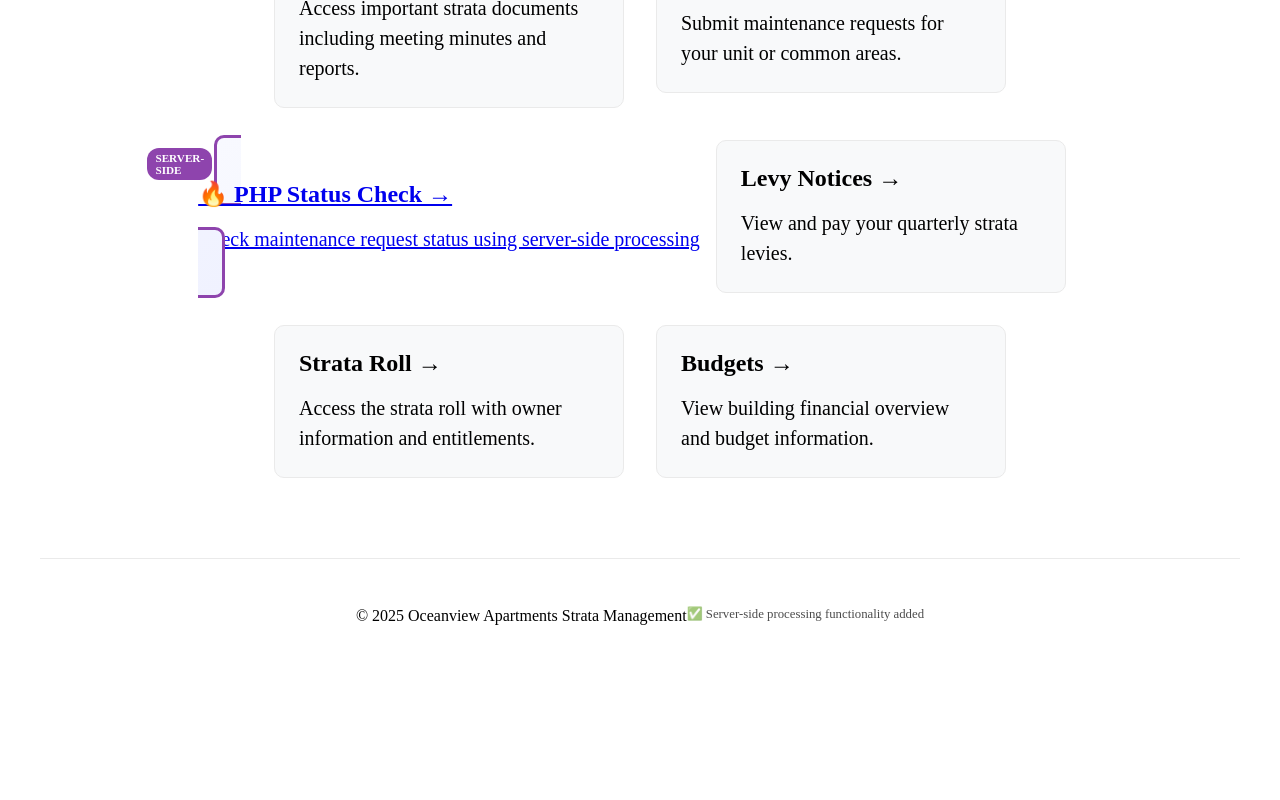
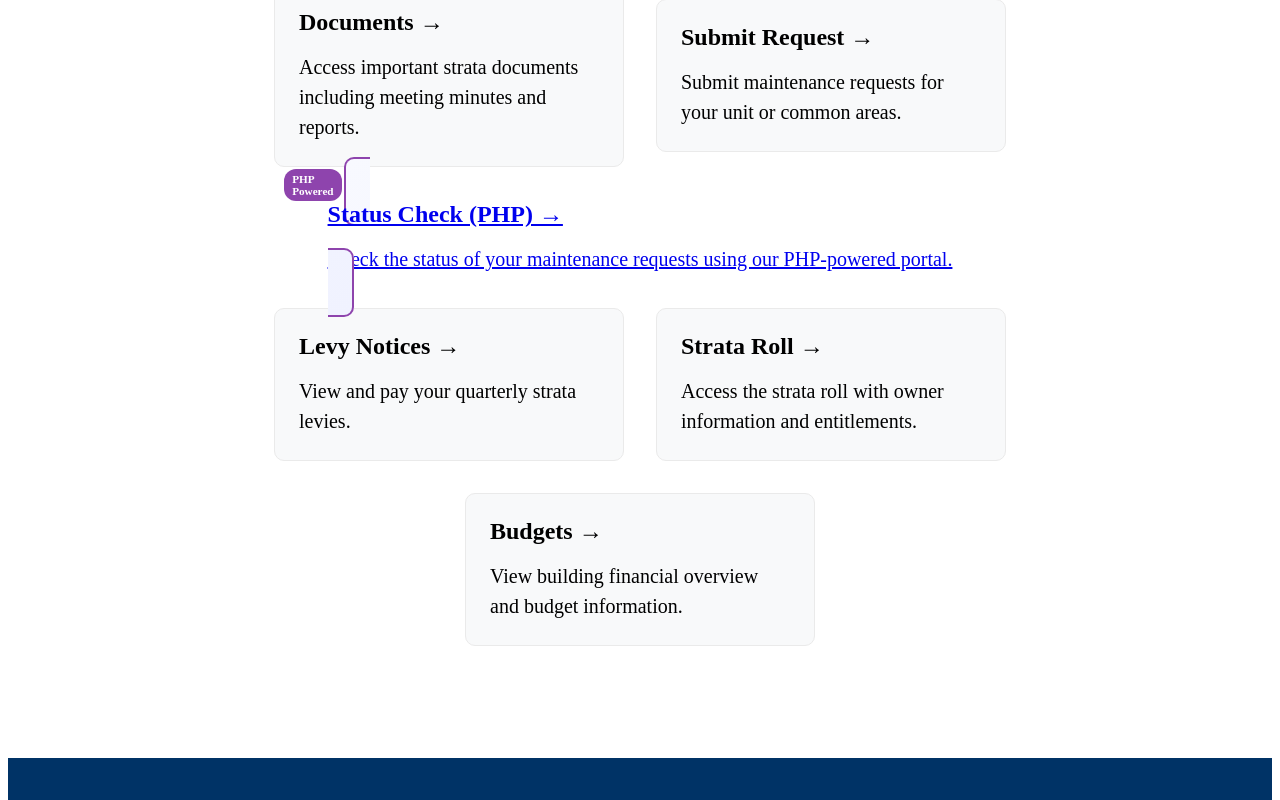
Before and after one commit to teresa-s123/my-strata-management, a Next.js app: page / in a window 1280 px wide. Shown: the part 1200-2000 px from the top of the page. Before the commit the page ends 1881 px from the top, so only its background shows below. Built offline with nearby package versions, Linux system fonts and the light colour scheme.

Commit message:
edit PHP

```diff
--- a/pages/index.js
+++ b/pages/index.js
@@ -1,17 +1,13 @@
 import Head from 'next/head';
 import Image from 'next/image';
 import Link from 'next/link';
+import Layout from '../components/Layout';
 import styles from '../styles/Home.module.css';
 
 export default function Home() {
   return (
+    <Layout title="Oceanview Apartments">
       <div className={styles.container}>
-      <Head>
-        <title>Oceanview Apartments - Strata Management</title>
-        <meta name="description" content="Strata management portal for Oceanview Apartments" />
-        <link rel="icon" href="/favicon.ico" />
-      </Head>
-
         <main className={styles.main}>
           <h1 className={styles.title}>
             Welcome to Oceanview Apartments
@@ -52,28 +48,12 @@ export default function Home() {
               <p>Submit maintenance requests for your unit or common areas.</p>
             </a>
 
-          {/* PHP STATUS CHECK CARD - SHOULD BE VISIBLE */}
+            {/* PHP STATUS CHECK CARD - PROPERLY STYLED */}
             <Link href="/php-maintenance">
-            <a className={styles.card} style={{
-              border: '3px solid #8e44ad',
-              background: 'linear-gradient(135deg, #f8f9ff 0%, #f0f2ff 100%)',
-              position: 'relative'
-            }}>
-              <h2>🔥 PHP Status Check &rarr;</h2>
-              <p>Check maintenance request status using server-side processing</p>
-              <span style={{
-                position: 'absolute',
-                top: '10px',
-                right: '10px',
-                background: '#8e44ad',
-                color: 'white',
-                padding: '4px 8px',
-                borderRadius: '12px',
-                fontSize: '0.7rem',
-                fontWeight: 'bold'
-              }}>
-                SERVER-SIDE
-              </span>
+              <a className={`${styles.card} ${styles.phpCard}`}>
+                <h2>Status Check (PHP) &rarr;</h2>
+                <p>Check the status of your maintenance requests using our PHP-powered portal.</p>
+                <span className={styles.techBadge}>PHP Powered</span>
               </a>
             </Link>
 
@@ -93,13 +73,7 @@ export default function Home() {
             </a>
           </div>
         </main>
-
-      <footer className={styles.footer}>
-        <p>© 2025 Oceanview Apartments Strata Management</p>
-        <p style={{ fontSize: '0.8em', marginTop: '0.5rem', opacity: '0.7' }}>
-          ✅ Server-side processing functionality added
-        </p>
-      </footer>
       </div>
+    </Layout>
   );
 }
```
Also changed, not shown: 1 other file (tests, documents, lock files or other folders). Lines whose indentation alone changed are shown as unchanged.
